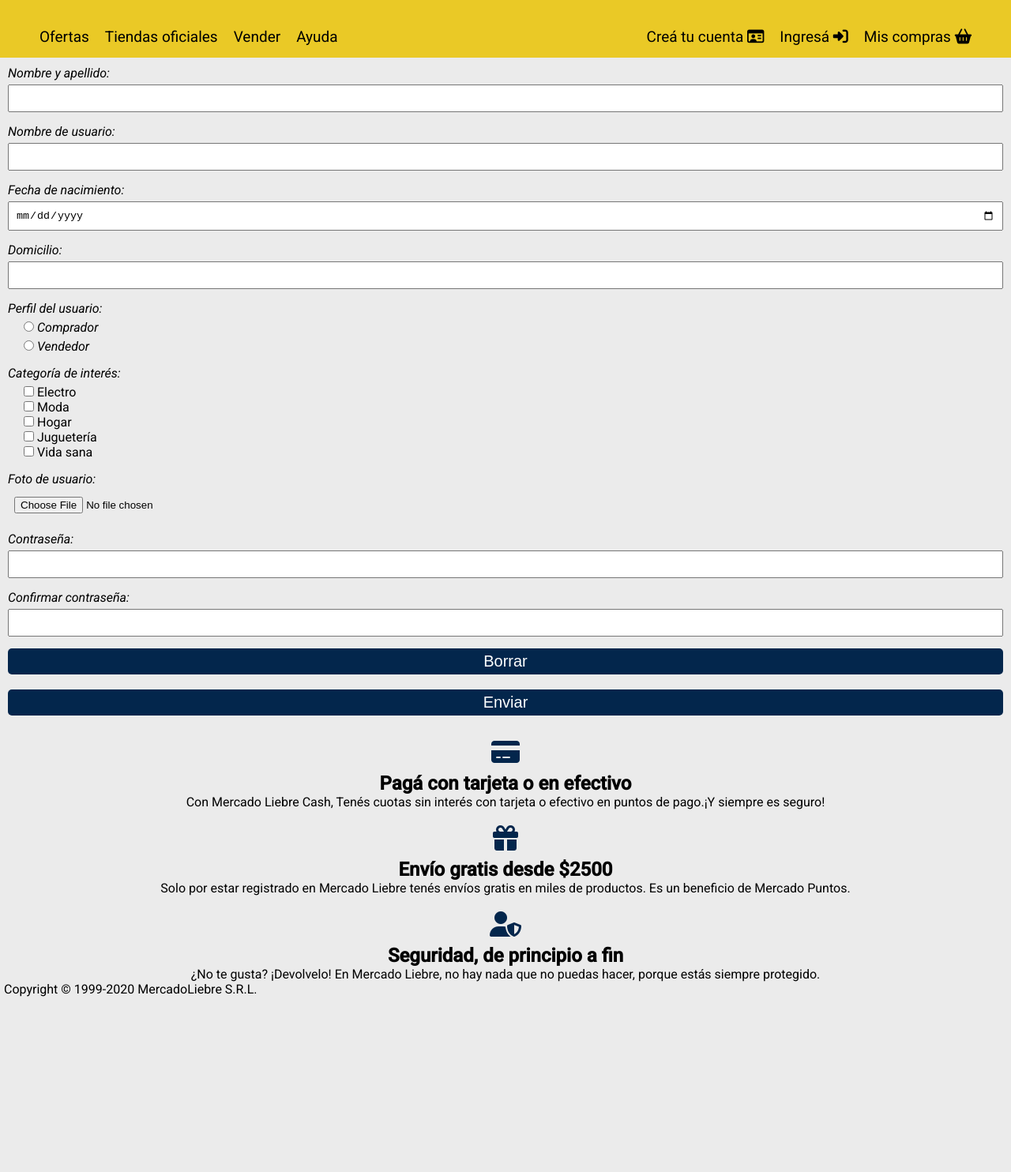
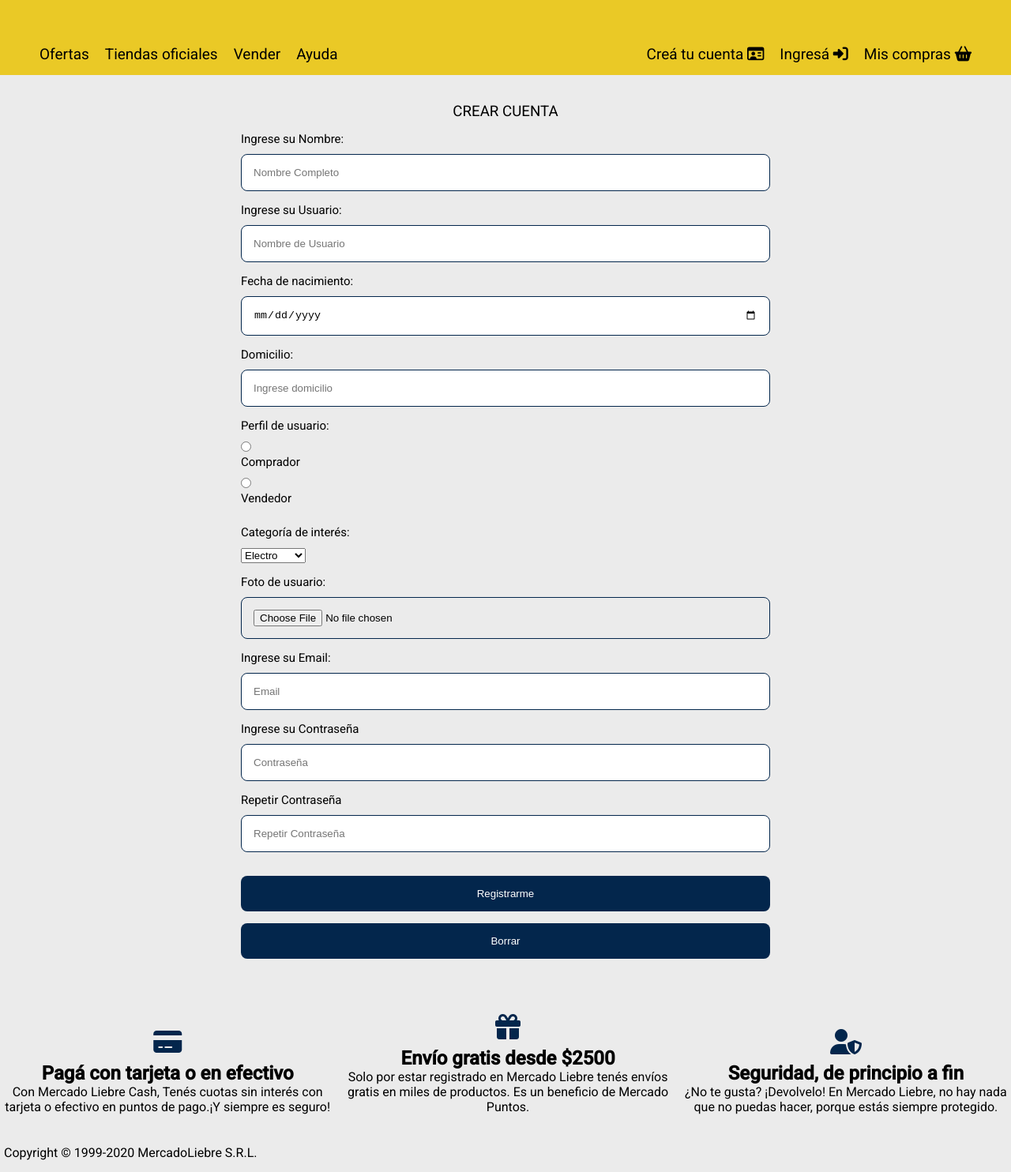
Before and after one commit to Santi-1997/ProyectoIndividual-ML, a website: page views/register.html in a window 1280 px wide. Shown: the part 141-1625 px from the top of the page at 79% size. Before the commit the page ends 1403 px from the top, so only its background shows below. Drawn offline with Linux system fonts and the light colour scheme.

Commit message:
actualizando el proyecto

```diff
--- a/public/css/styles.css
+++ b/public/css/styles.css
@@ -3,6 +3,7 @@
     padding: 0;
     box-sizing: border-box;
 }
+
 
 
 /*General*/
@@ -35,7 +36,7 @@ h2{
 
 .logo{
     width: 50%;
-    margin:20px 20px;
+
 }
 
 .main-navbar{
@@ -80,6 +81,12 @@ h3{
     width: 100%;
     max-width: 200px;
     height: 20px;
+    margin-right: 5px;
+}
+
+.form-search{
+    display: flex;
+    align-items: center;
 }
 
 
@@ -110,7 +117,7 @@ main{
     width: 70%;
 }
 
-h4{
+.descripcion{
     font-size: 16px;
     font-weight: normal;
     color: #666;
@@ -125,6 +132,7 @@ article{
 
 main section article{
     background-color: #fff;
+    box-shadow: 0px 0px 10px rgb(100, 100, 100);
 }
 
 
@@ -152,6 +160,10 @@ main section article img{
     width: 100%;
 }
 
+.main-article h4{
+
+}
+
 /*Footer*/
 
 .icon i{
@@ -163,7 +175,8 @@ main section article img{
 }
 
 footer{
-    margin: 0px 5px;
+    margin: 15px 5px;
+    margin-bottom: 15px;
 }
 
 .footer{
@@ -173,61 +186,118 @@ footer{
 }
 
 .main-header-top-bar{
-    margin:0 10px
+    padding:10px;
+    display: flex;
+    flex-wrap: wrap;
 }
 
+
+
 /*register*/
-.control-formulario{
-    margin-bottom: 15px;
+.form-registro {
+    margin: auto;
+    max-width: 700px;
+    padding: 20px 0;
 }
 
-.control-formulario label{
-    margin-bottom: 5px;
-    font-style: italic;
-    display: block;
+.form-registro div {
+    margin: 15px;
 }
 
-.check{
-    margin-left: 20px;
+.form-registro label {
+    display: block;
+    padding-bottom: 10px;
+    font-size: 15px;
+    font-family: 'Roboto', sans-serif;
 }
 
-.control{
+.form-registro input {
     width: 100%;
-    padding: 8px 8px;
+    border: solid #03264C 1px;
+    outline: none;
+    padding: 15px;
+    border-radius: 8px;
 }
 
-.boton-formulario{
-    background-color: #03264C;
+.form-registro h3 {
+    text-align: center;
+    padding-top: 15px;
+}
+
+.form-registro button {
+    width: 100%;
+    margin-top: 15px;
+    padding: 15px;
+    background-color:#03264C;
     border: none;
-    font-size: 20px;
-    color:#FFF;
-    padding: 5px 10px;
-    border-radius: 5px;
-    width: 100%;
-    display: flex;
-    justify-content: center;
+    color: #ffffff;
+    border-radius: 8px;
+}
 
+.perfil{
+    width: 2%;
 
 }
 
-form{
-    padding:10px 10px;
 
+
+/*login*/
+main .form {
+    margin: auto;
+    max-width: 700px;
+    padding: 20px 0;
+}
+
+main .form div {
+    margin: 15px;
+}
+
+main .form label {
+    display: block;
+    padding-bottom: 10px;
+    font-size: 15px;
+    font-family: 'Roboto', sans-serif;
+}
+
+main .form input {
+    width: 100%;
+    border: solid #03264C 1px;
+    padding: 15px;
+    border-radius: 8px;
+}
+
+.form h2,
+.form p {
+    text-align: center;
+    padding-top: 15px;
+}
+
+.form button {
+    width: 100%;
+    margin-top: 15px;
+    padding: 15px;
+    background-color:#03264C;
+    border: none;
+    color: #ffffff;
+    border-radius: 8px;
+}
+
+.form a {
+    display: block;
+    margin: auto;
+    padding-top: 10px;
+    text-decoration: none;
+    color: #03264C;
+    text-align: center;
 }
 
 
 @media (min-width: 361px){
 
-
-    h4{
+    .descripcion{
         display: block;
     }
 
-
-
-    .shadow{
-        box-shadow: 0px 0px 10px rgb(100, 100, 100);
-    }
 
     nav{
         display: block;
@@ -260,17 +330,12 @@ form{
 
 
 @media (min-width: 769px){
+
     .burger{
         display: none;
     }
 
-    .shadow{
-        box-shadow: 0px 0px 10px rgb(100, 100, 100);
-    }
 
-    h4{
-        display: block;
-    }
 
     nav{
         display: block;
@@ -285,6 +350,7 @@ form{
        padding: 20px;
         display: flex;
         justify-content: space-between;
+        align-items: center;
     }
 
     .copy-header{
@@ -311,7 +377,7 @@ form{
 
     .logo{
         width: 200px;
-        margin:20px 20px;
+        padding: 15px ;
     }
 
 }
@@ -354,4 +420,53 @@ form{
         width: 200px;
         margin:20px 20px;
     }
+
+    .descripcion{
+        display: none;
+    }
+
+    .form-search{
+        width: none;
+    }
+
+    main section article:hover .descripcion{
+        display: block;
+    }
+
+
+    main section article{
+        box-shadow: none;
+    }
+
+
+    main section article:hover{
+        box-shadow: 0px 0px 10px rgb(100, 100, 100);
+
+    }
+
+    main section article i{
+        transition: transform 1000ms;
+    }
+
+    main section article:hover i{
+        transform: rotateZ(-90deg);
+    }
+
+    footer section i{
+        text-decoration: none;
+        color: #1259c3;
+
+    }
+
+    footer section i:hover{
+        color: #EAC926
+    }
+
+    .d-flex{
+        display: flex !important;
+    }
+
+    .footer{
+        margin-bottom: 20px;
+    }
 }
--- a/views/register.html
+++ b/views/register.html
@@ -45,76 +45,82 @@
 
     </header>
 
-    <form action="/register" method="POST" class="create-form">
-        <div class="control-formulario">
-          <label for="nombreyapellido">Nombre y apellido: </label>
-          <input id="nombreyapellido" type="text" minlength="5" name="name" class="control">
+    <form action="/" method="POST" class="form-registro">
+
+      <h3>CREAR CUENTA</h3>
+
+      <div>
+          <label for="nombre">Ingrese su Nombre:</label>
+          <input id="nombre" type="text" name="nombre" minlength="5" placeholder="Nombre Completo">
       </div>
 
-        <div class="control-formulario">
-          <label for="nombreusuario">Nombre de usuario: </label>
-          <input id="nombreusuario" type="text" name="usuario" class="control">
+      <div>
+          <label for="usuario">Ingrese su Usuario:</i></label>
+          <input id="usuario" type="text" name="usuario" placeholder="Nombre de Usuario">
       </div>
 
-        <div class="control-formulario">
-            <label for="date">Fecha de nacimiento: </label>
-            <input id="date" type="date" name="fecha" class="control">
+      <div>
+        <label for="date">Fecha de nacimiento:</i></label>
+        <input id="date" type="date" name="fecha" placeholder="Ingrese su fecha de nacimiento">
      </div>
 
-          <div class="control-formulario">
-            <label for="domicilio">Domicilio: </label>
-            <input id="domicilio" type="text" name="domicilio" class="control">
+     <div>
+      <label for="domicilio">Domicilio:</i></label>
+      <input id="domicilio" type="text" name="domicilio" placeholder="Ingrese domicilio">
      </div>
 
-          <div class="control-formulario">
-            <label>Perfil del usuario: </label>
-            <label>
-              <input type="radio" name="perfil" value="comprador" class="check"> Comprador
-            </label>
-            <label>
-              <input type="radio" name="perfil" value="vendedor" class="check"> Vendedor
-            </label>
+     <div>
+     <label for="perfil">Perfil de usuario:</i></label>
+     <label class="perfil">
+      <input id="perfil" type="radio" name="perfil" value="Comprador">Comprador</label>
 
+     <label class="perfil">
+      <input id="perfil" type="radio" name="perfil" value="Vendedor"> Vendedor</label>
      </div>
 
-        <div class="control-formulario">
-          <label>Categoría de interés: </label>
-          <input type="checkbox" value="Electro" class="check"> Electro
-          <br>
-          <input type="checkbox" value="Moda" class="check"> Moda
-          <br>
-          <input type="checkbox" value="Hogar" class="check"> Hogar
-          <br>
-          <input type="checkbox" value="Jugueteria" class="check"> Juguetería
-          <br>
-          <input type="checkbox" value="Vida sana" class="check"> Vida sana
-          <br>
+     <div>
+       <label class="categoria">Categoría de interés:</label>
+       <select name="categoria">
+         <option value="electro">Electro</option>
+         <option value="moda">Moda</option>
+         <option value="hogar">Hogar</option>
+         <option value="jugueteria">juguetería</option>
+         <option value="vida sana">Vida sana</option>
 
+       </select>
      </div>
 
-        <div class="control-formulario">
-            <label for="foto">Foto de usuario: </label>
-            <input id="foto" type="file" name="foto" class="control">
+     <div>
+      <label for="foto">Foto de usuario:</i></label>
+      <input id="foto" type="file" name="foto"  class="foto">
      </div>
 
-        <div class="control-formulario">
-            <label>Contraseña: </label>
-            <input type="password" name="password" class="control" required>
+
+      <div>
+          <label for="email">Ingrese su Email:</i></label>
+          <input id="email" type="email" name="email" placeholder="Email">
       </div>
 
-          <div class="control-formulario">
-            <label>Confirmar contraseña: </label>
-            <input type="text" name="pass_confirm" class="control" required>
+      <div>
+          <label for="contraseña">Ingrese su Contraseña</i></label>
+          <input id="contraseña" type="password" name="contraseña" placeholder="Contraseña">
       </div>
 
-        <button type="reset" class="boton-formulario">Borrar</button>
-        <br>
-        <button type="submit"class="boton-formulario">Enviar</button>
+      <div>
+          <label for="repetir-contraseña">Repetir Contraseña</i></label>
+          <input id="repetir-contraseña" type="password" name="repetir-contraseña" placeholder="Repetir Contraseña">
+      </div>
 
+      <div>
+          <button type="submit" class="arte-boton">Registrarme</button>
+          <button type="reset" class="arte-boton">Borrar</button>
+      </div>
 
     </form>
 
+
     <footer>
+        <div class="d-flex">
             <section class="footer">
                 <div class="icon"><i class="fas fa-credit-card"></i></div>
                 <h2>Pagá con tarjeta o en efectivo</h2>
@@ -132,9 +138,11 @@
                 <h2>Seguridad, de principio a fin</h2>
                 <p>¿No te gusta? ¡Devolvelo! En Mercado Liebre, no hay nada que no puedas hacer, porque estás siempre protegido.</p>
             </section>
+        </div>
+
+         <br>
 
         <P>Copyright © 1999-2020 MercadoLiebre S.R.L.</P>
-
 
        </footer>
 </body>
```
Also changed, not shown: views/home.html (+17 -14 lines), views/login.html (+13 -9 lines). Lines whose indentation alone changed are shown as unchanged.
